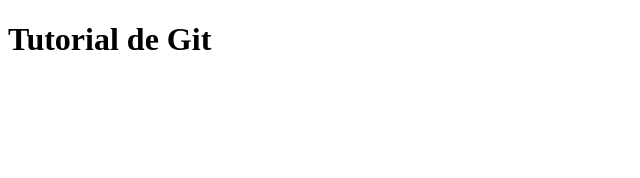
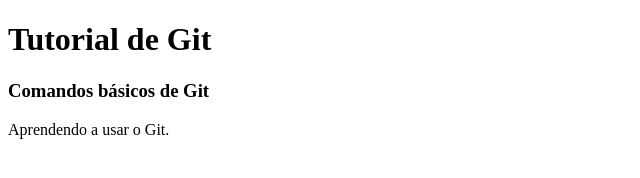
Before and after one commit to Denis-Geres/tutorial_git, a plain HTML site: page index.html in a window 1280 px wide. Shown: the whole page, without its empty margins (0-640 px from the left). Drawn offline with Linux system fonts and the light colour scheme.

Commit message:
Criação de título e parágrafo

```diff
--- a/index.html
+++ b/index.html
@@ -7,5 +7,7 @@
 </head>
 <body>
     <h1>Tutorial de Git</h1>
+    <h3>Comandos básicos de Git</h3>
+    <p>Aprendendo a usar o Git.</p>
 </body>
 </html>
```
